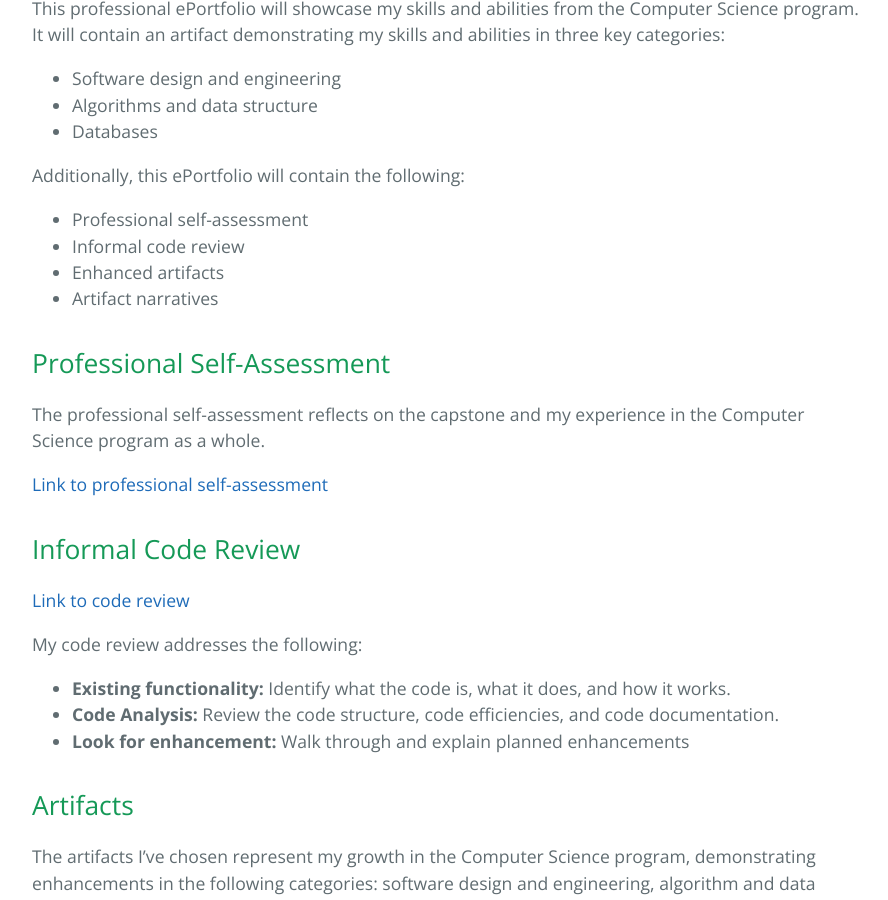
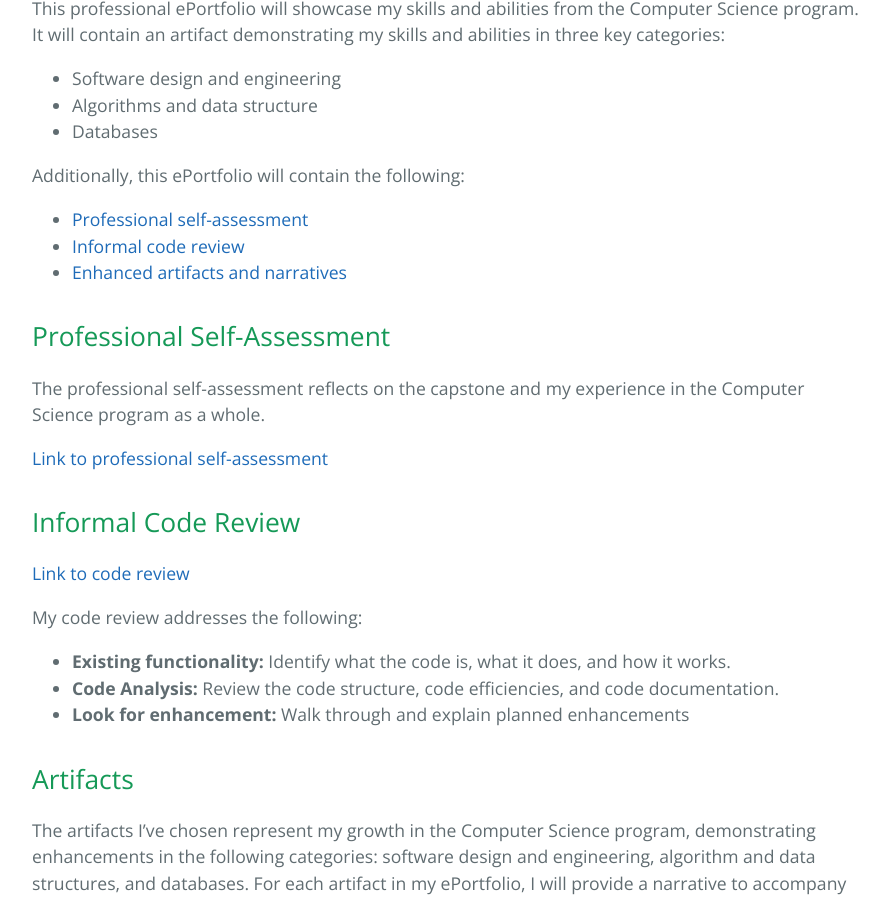
Before and after one commit to johnsatterfield/johnsatterfield.github.io, a Jekyll site: the page built from index.md, in a window 1280 px wide and 900 px high, scrolled down 373 px. Shown: the whole window, without its empty margins (192-1080 px from the left). Built offline with Jekyll 4.4.1, drawn with Linux system fonts in a browser that asks for light colours.

Commit message:
Update index.md

```diff
--- a/index.md
+++ b/index.md
@@ -10,10 +10,9 @@ This professional ePortfolio will showcase my skills and abilities from the Comp
 * Databases
 
 Additionally, this ePortfolio will contain the following:
-* Professional self-assessment
-* Informal code review
-* Enhanced artifacts
-* Artifact narratives
+* [Professional self-assessment](/#Professional)
+* [Informal code review](#Informal)
+* [Enhanced artifacts and narratives](#Artifacts)
 
 ## Professional Self-Assessment
 
@@ -23,7 +22,7 @@ The professional self-assessment reflects on the capstone and my experience in t
 
 ## Informal Code Review
 
-[Link to code review](https://youtu.be/eeJp53gdm24)
+[Link to code review](/cr)
 
 My code review addresses the following:
 * **Existing functionality:** Identify what the code is, what it does, and how it works.
```
